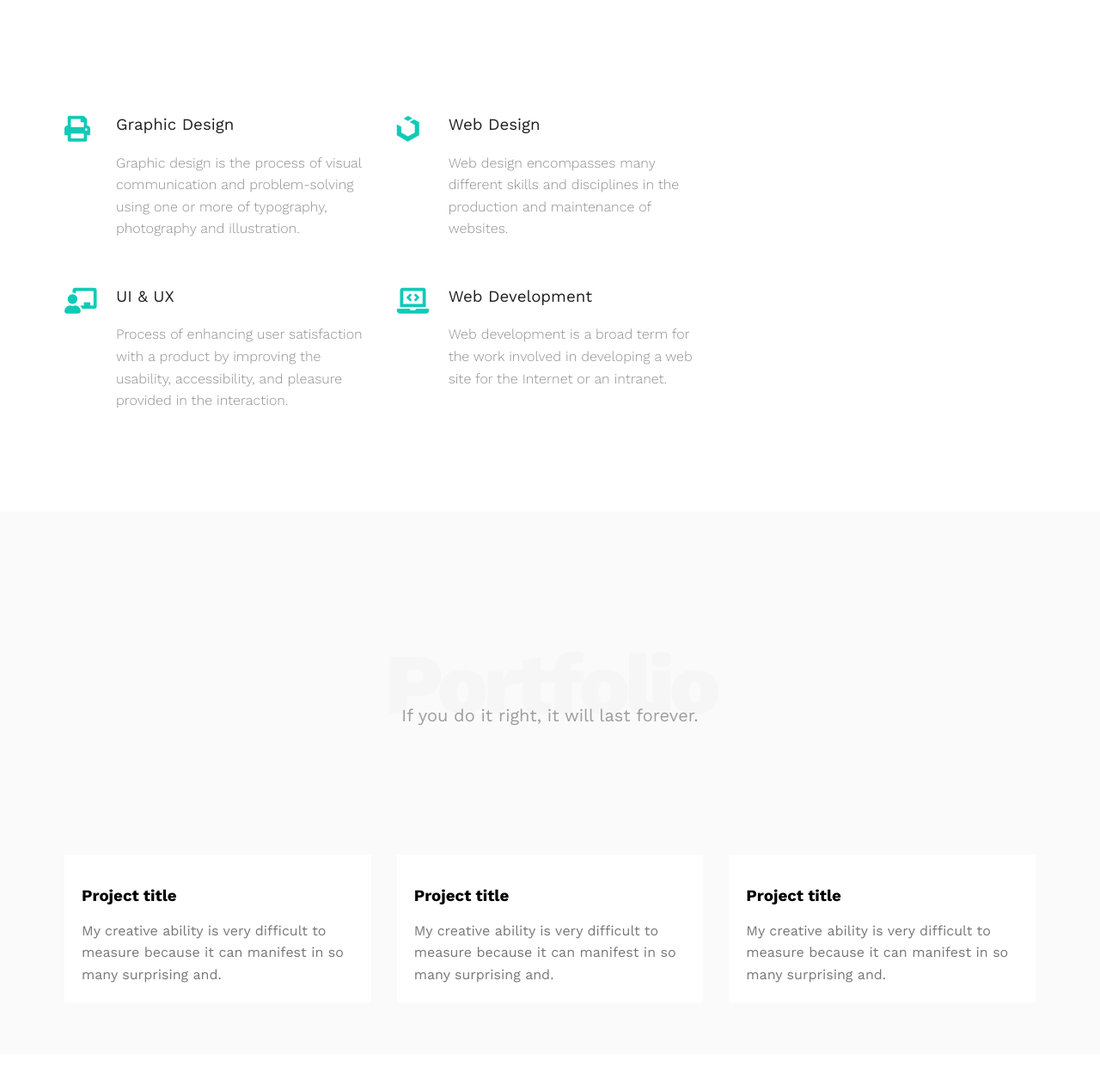
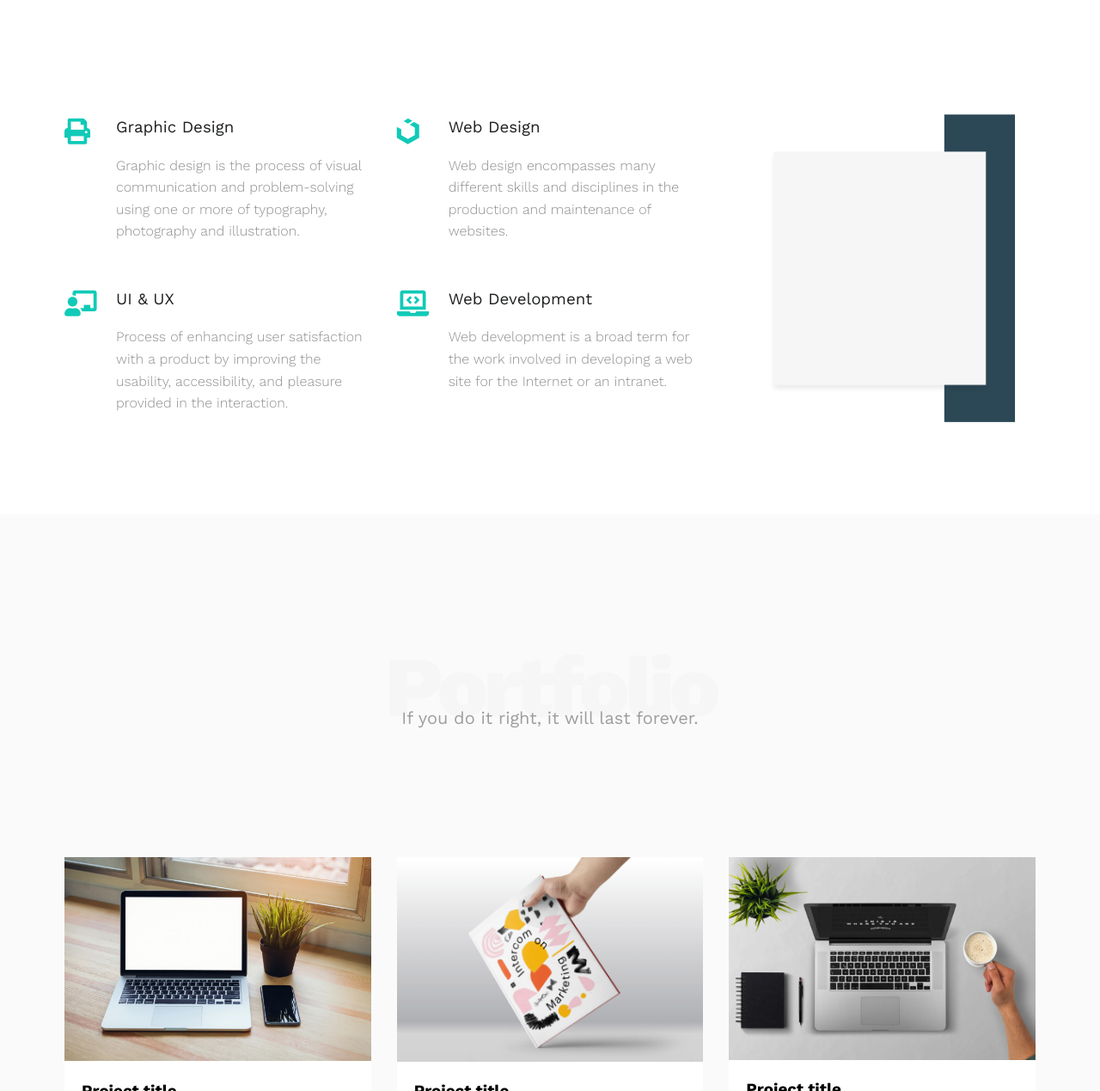
Before and after one commit to IsmailMSaad/Template_01, a plain HTML site: page index.html in a window 1280 px wide. Shown: the part 1531-2800 px from the top of the page at 86% size. Drawn offline with nearby package versions, Linux system fonts and the light colour scheme; the site is published under a folder, as on GitHub Pages, so addresses that start at the root find nothing.

Commit message:
Imges fixed

```diff
--- a/index.html
+++ b/index.html
@@ -21,7 +21,7 @@
     <!-- start header -->
     <div class="header">
         <div class="container">
-            <img class="logo" src="/imges/logo.png" alt="" />
+            <img class="logo" src="imges/logo.png" alt="" />
             <div class="links">
                 <span class="icon">
                     <span></span>
@@ -127,7 +127,7 @@
                 </div>
                 <div class="col">
                     <div class="image imagedisp">
-                        <img src="/imges/serviceimage.png" alt="">
+                        <img src="imges/serviceimage.png" alt="">
                     </div>
                 </div>
             </div>
@@ -141,7 +141,7 @@
             <P>If you do it right, it will last forever.</P>
             <div class="portfolio-content">
                 <div class="card">
-                    <img src="/imges/portfolio1.jpg" alt="">
+                    <img src="imges/portfolio1.jpg" alt="">
                     <div class="info">
                         <h3>Project title</h3>
                         <p>My creative ability is very difficult to measure because it can
@@ -149,7 +149,7 @@
                     </div>
                 </div>
                 <div class="card">
-                    <img src="/imges/porfolio2.png" alt="">
+                    <img src="imges/porfolio2.png" alt="NOT FOUND">
                     <div class="info">
                         <h3>Project title</h3>
                         <p>My creative ability is very difficult to measure because it can
@@ -157,7 +157,7 @@
                     </div>
                 </div>
                 <div class="card">
-                    <img src="/imges/porfolio3.jpg" alt="">
+                    <img src="imges/porfolio3.jpg" alt="">
                     <div class="info">
                         <h3>Project title</h3>
                         <p>My creative ability is very difficult to measure because it can
@@ -174,7 +174,7 @@
             <h2 class="special-heading">about</h2>
             <P>Less is more work</P>
             <div class="about-content">
-                <img src="/imges/Modern-Tree-Bookshelf-Book-Rack-Display-Shelf.jpg" alt="">
+                <img src="imges/Modern-Tree-Bookshelf-Book-Rack-Display-Shelf.jpg" alt="">
                 <div class="text">
                     <p>Lorem ipsum dolor sit amet consectetur, adipisicing elit. Sequi recusandae vitae harum obcaecati reprehenderit exercitationem rem cum! Sunt pariatur nostrum magni expedita consectetur delectus, quisquam itaque officiis debitis sint. Vitae.</p>
                     <hr>
```
